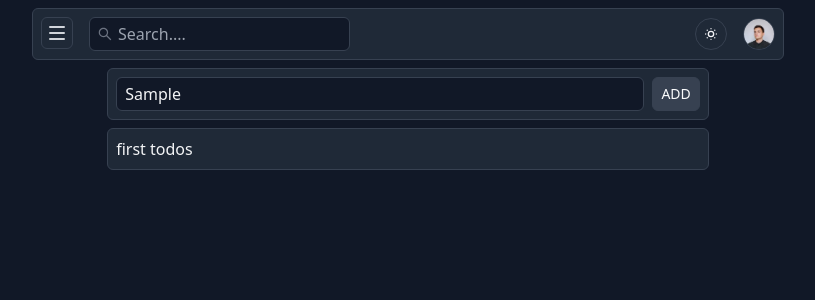
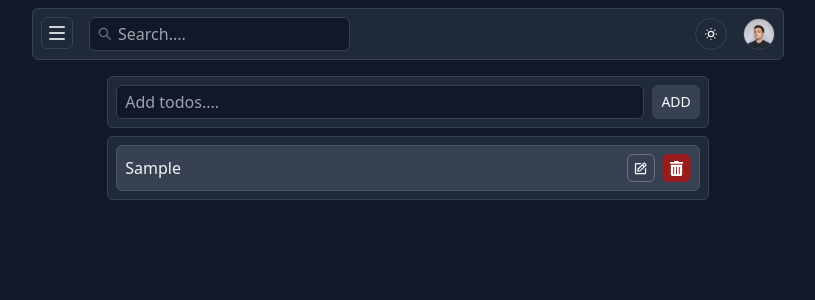
Before and after one commit to saiful7778/dtrtodoapp, a React (Vite) app: page / in a window 1280 px wide. Both pictures are taken after typing "Sample" into the empty fields and a click on the button "ADD". Shown: the top 300 px of the page, without its empty margins (232-1047 px from the left). Built offline with nearby package versions, Linux system fonts and the light colour scheme.

Commit message:
add todo item

```diff
--- a/package.json
+++ b/package.json
@@ -15,7 +15,8 @@
     "prop-types": "^15.8.1",
     "react": "^18.2.0",
     "react-dom": "^18.2.0",
-    "react-icons": "^4.11.0"
+    "react-icons": "^4.11.0",
+    "uuid": "^9.0.1"
   },
   "devDependencies": {
     "@types/react": "^18.2.15",
--- a/src/App.jsx
+++ b/src/App.jsx
@@ -1,15 +1,30 @@
 import { useState } from "react"
+import { v4 as uid } from 'uuid';
 import Navbar from "./components/Navbar"
+import useInputState from "./hooks/useInputState";
+import TodoItem from "./components/TodoItem";
+import usePressEnter from "./hooks/usePressEnter";
 
 const App = () => {
   /**
    * false means light mode;
    */
   const [themeState, setThemeState] = useState(true);
-
+  const [addTodoField, setAddTodoField] = useInputState('');
+  const [todoList, setTodoList] = useState([]);
   const handleThemeState = () => {
     setThemeState(prop => !prop);
   }
+
+  const handleAddBtn = () => {
+    setTodoList([...todoList, { id: uid(), todoName: addTodoField }]);
+    setAddTodoField('')
+  }
+
+  const pressEnter = usePressEnter(handleAddBtn);
+
+
+  const renderTodoList = todoList.map((ele) => <TodoItem key={uid()} todoData={ele} />)
 
   return (
     <div className={themeState ? 'dark' : 'light'}>
@@ -17,15 +32,17 @@ const App = () => {
         <div className="container md:w-3/5 mx-auto p-2">
           <Navbar handleThemeState={handleThemeState} themeState={themeState} />
           <div className="md:w-4/5 mx-auto">
-            <div className="container-box mt-2">
+            <div className="container-box mt-4">
               <div className="flex gap-2">
-                <input className="w-full flex-shrink border border-color rounded-md py-1 px-2 bg-gray-200 dark:bg-gray-900" type="text" placeholder="Add todos...." />
-                <button className="px-2 py-1 rounded-md bg-gray-200 dark:bg-gray-700 dark:text-gray-50 uppercase font-medium text-sm border border-color" type="button">add</button>
+                <input onKeyUp={pressEnter} value={addTodoField} onChange={(e) => setAddTodoField(e.target.value)} className="w-full flex-shrink border border-color rounded-md py-1 px-2 bg-gray-200 dark:bg-gray-900" type="text" placeholder="Add todos...." />
+                <button onClick={handleAddBtn} className="px-2 py-1 rounded-md bg-gray-200 dark:bg-gray-700 dark:text-gray-50 uppercase font-medium text-sm border border-color" type="button">add</button>
               </div>
             </div>
-            <div className="container-box mt-2">
-              first todos
-            </div>
+            {todoList.length > 0 ?
+              <div className="container-box mt-2 space-y-2">
+                {renderTodoList}
+              </div> : ''
+            }
           </div>
         </div>
       </div>
--- /dev/null
+++ b/src/components/TodoItem.jsx
@@ -0,0 +1,30 @@
+import PropTypes from 'prop-types'
+import { BiEdit } from 'react-icons/bi';
+import { FaTrashAlt } from 'react-icons/fa';
+
+const TodoItem = ({ todoData }) => {
+
+  const { id, todoName } = todoData;
+  return (
+    <div className='todo-item'>
+      <div className="flex w-full flex-shrink items-center gap-2">
+        <input className='input-check' type="checkbox" />
+        <p>{todoName}</p>
+      </div>
+      <div className="flex items-center gap-2">
+        <button className='w-7 h-7 inline-flex justify-center items-center border border-gray-500 rounded-md' type="button">
+          <BiEdit size={15} />
+        </button>
+        <button className='w-7 h-7 inline-flex justify-center items-center bg-red-800 text-white rounded-md' type="button">
+          <FaTrashAlt size={15} />
+        </button>
+      </div>
+    </div>
+  )
+}
+
+TodoItem.propTypes = {
+  todoData: PropTypes.object
+}
+
+export default TodoItem
--- /dev/null
+++ b/src/hooks/usePressEnter.js
@@ -0,0 +1,9 @@
+const usePressEnter = (callBackFunction) => {
+  return (e) => {
+    if (e.key === "Enter") {
+      callBackFunction();
+    }
+  };
+};
+
+export default usePressEnter;
--- a/src/style/style.css
+++ b/src/style/style.css
@@ -19,3 +19,27 @@
     @apply bg-gray-800;
   }
 }
+
+@layer components {
+  .todo-item {
+    @apply flex items-center justify-between gap-2 p-2 rounded-md bg-gray-200 border border-gray-400 cursor-pointer;
+  }
+  .todo-item:hover {
+    @apply bg-gray-300;
+  }
+  :is(.dark .todo-item) {
+    @apply bg-gray-700 border-gray-600;
+  }
+  :is(.dark .todo-item:hover) {
+    @apply bg-slate-600;
+  }
+  .input-check {
+    @apply hidden;
+  }
+  .todo-item:hover .input-check {
+    @apply block;
+  }
+  .input-check:checked + p {
+    @apply line-through opacity-40;
+  }
+}
```
Also changed, not shown: 1 other file (tests, documents, lock files or other folders).
